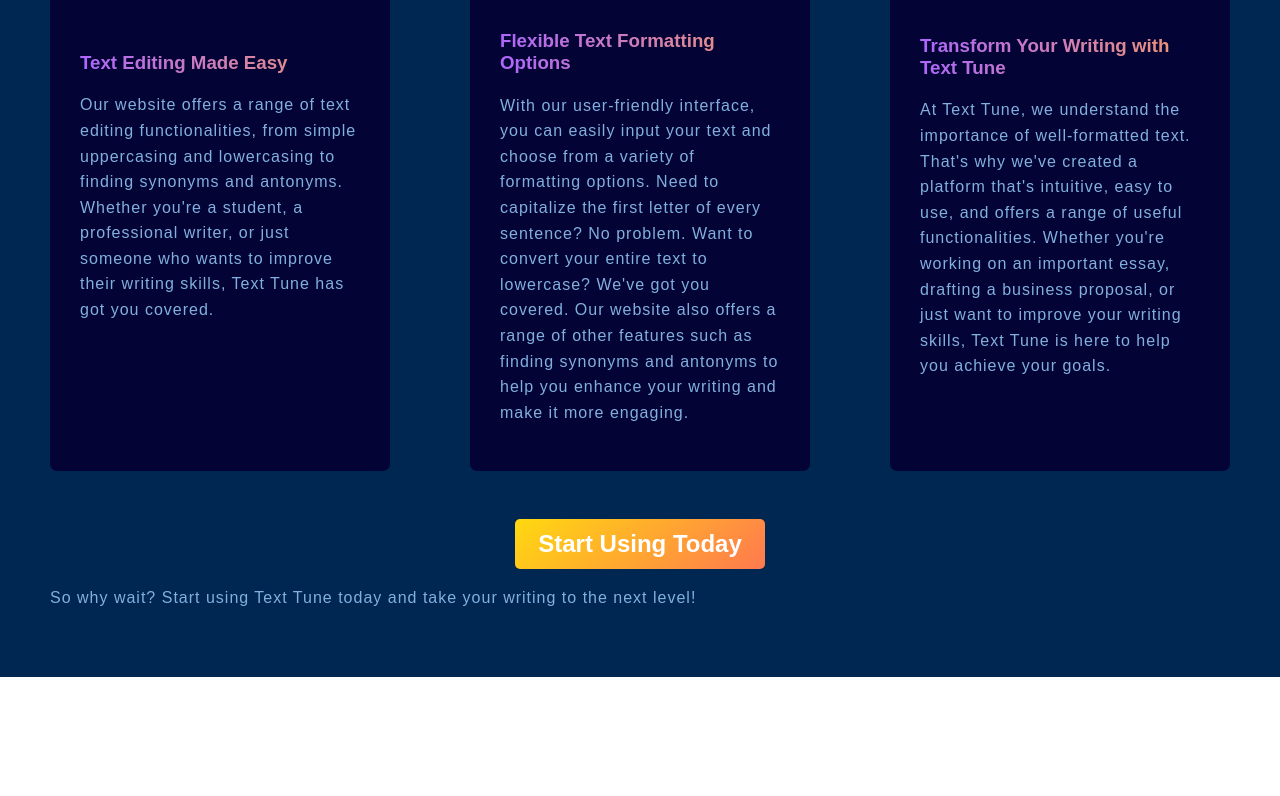
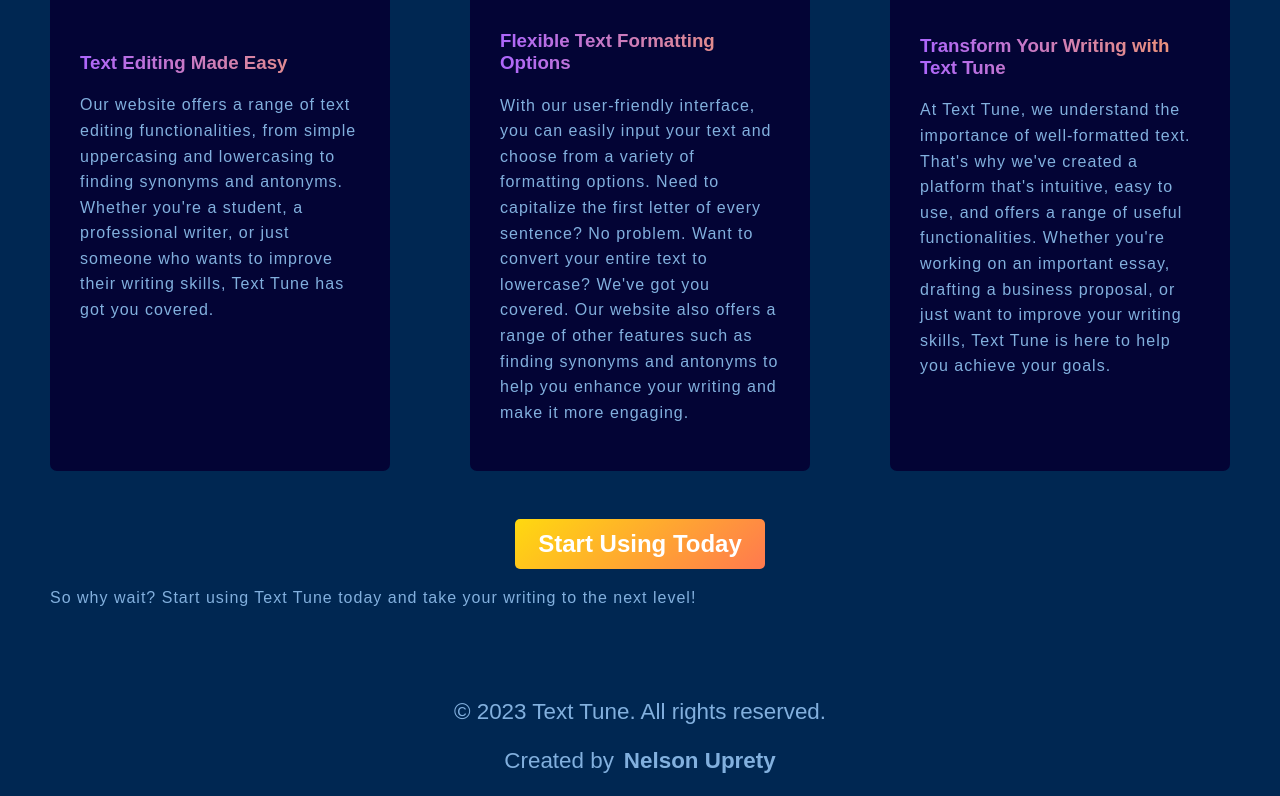
Before and after one commit to nelsonuprety1/text-tune, a React (Create React App) app: page / in a window 1280 px wide. Shown: the part 891-1687 px from the top of the page. Before the commit the page ends 1568 px from the top, so only its background shows below. Built offline with nearby package versions, Linux system fonts and the light colour scheme; a web font is replaced by a local one.

Commit message:
Home page done

```diff
--- a/src/components/Home/Home.js
+++ b/src/components/Home/Home.js
@@ -4,10 +4,12 @@
 import Editing from './images/editing.svg';
 import Format from './images/format.svg';
 import Transform from './images/transform.svg';
+import { Link } from 'react-router-dom';
 
 const Home = () => {
   return (
     <div className="home-hero">
+      {/* Hero section */}
       <header>
         <img src={Hero} alt="heroImage" className="hero-img" />
         <h1>Welcome to Text Tune</h1>
@@ -15,6 +17,7 @@
           Your ultimate solution for all your text formatting needs!
         </p>
       </header>
+      {/* Content section */}
       <main className="home-content">
         <h2>What We Offer</h2>
         <div className="offers">
@@ -55,12 +58,30 @@
             </p>
           </div>
         </div>
-        <button className="cta-button">Start Using Today</button>
+        <button className="cta-button">
+          <Link to="/convert">Start Using Today</Link>
+        </button>
         <p>
           So why wait? Start using Text Tune today and take your writing to the
           next level!
         </p>
       </main>
+      {/* footer section */}
+      <footer className="footer">
+        <div className="footer-container">
+          <p className="footer-text">© 2023 Text Tune. All rights reserved.</p>
+          <p className="created-by">
+            Created by
+            <a
+              href="https://www.linkedin.com/in/nelson-uprety-951a2b156/"
+              target="_blank"
+              rel="noreferrer"
+            >
+              Nelson Uprety
+            </a>
+          </p>
+        </div>
+      </footer>
     </div>
   );
 };
--- a/src/components/Home/home.css
+++ b/src/components/Home/home.css
@@ -1,3 +1,4 @@
+/* Global Styles */
 :root {
     --primary-font-color: linear-gradient(89.97deg, #AE67FA 1.84%, #F49867 102.67%);
     --content-color: hsla(210, 58%, 69%, 1);
@@ -5,6 +6,8 @@
     --color-black-blue: hsl(239, 90%, 11%);
     --button-color: linear-gradient(319deg, #ff794f, #ffd90f);
 }
+
+/*----------Hero Section----------- */
 
 h1,
 h2 {
@@ -32,6 +35,8 @@
     color: var(--content-color);
     padding: 10px;
 }
+
+/*-----------Content Section----------- */
 
 h2 {
     margin-bottom: 50px;
@@ -82,9 +87,13 @@
     border-radius: 5px;
     font-weight: 700;
     font-size: 1.5rem;
+    cursor: pointer;
+    transition: transform 0.3s cubic-bezier(0.5, 0, 0.75, 0);
+}
+
+.cta-button a {
     color: var(--color-white);
-    cursor: pointer;
-    transition: transform 0.6s cubic-bezier(0.5, 0, 0.75, 0);
+    text-decoration: none;
 }
 
 .cta-button:hover {
@@ -103,6 +112,26 @@
     transition: 0.3s ease-in;
 }
 
+.footer-container p {
+    color: var(--content-color);
+    text-align: center;
+    font-size: 1.4rem;
+}
+
+.footer-container a {
+    color: var(--content-color);
+    text-decoration: none;
+    font-size: 1.4rem;
+    font-weight: 700;
+    margin-left: 10px;
+}
+
+.footer-container a:hover {
+    color: hsl(225, 50%, 46%);
+}
+
+/* Media queries for Hero and Content section */
+/* Desktop design queries */
 @media screen and (min-width: 768px) {
 
     .hero-img {
```
